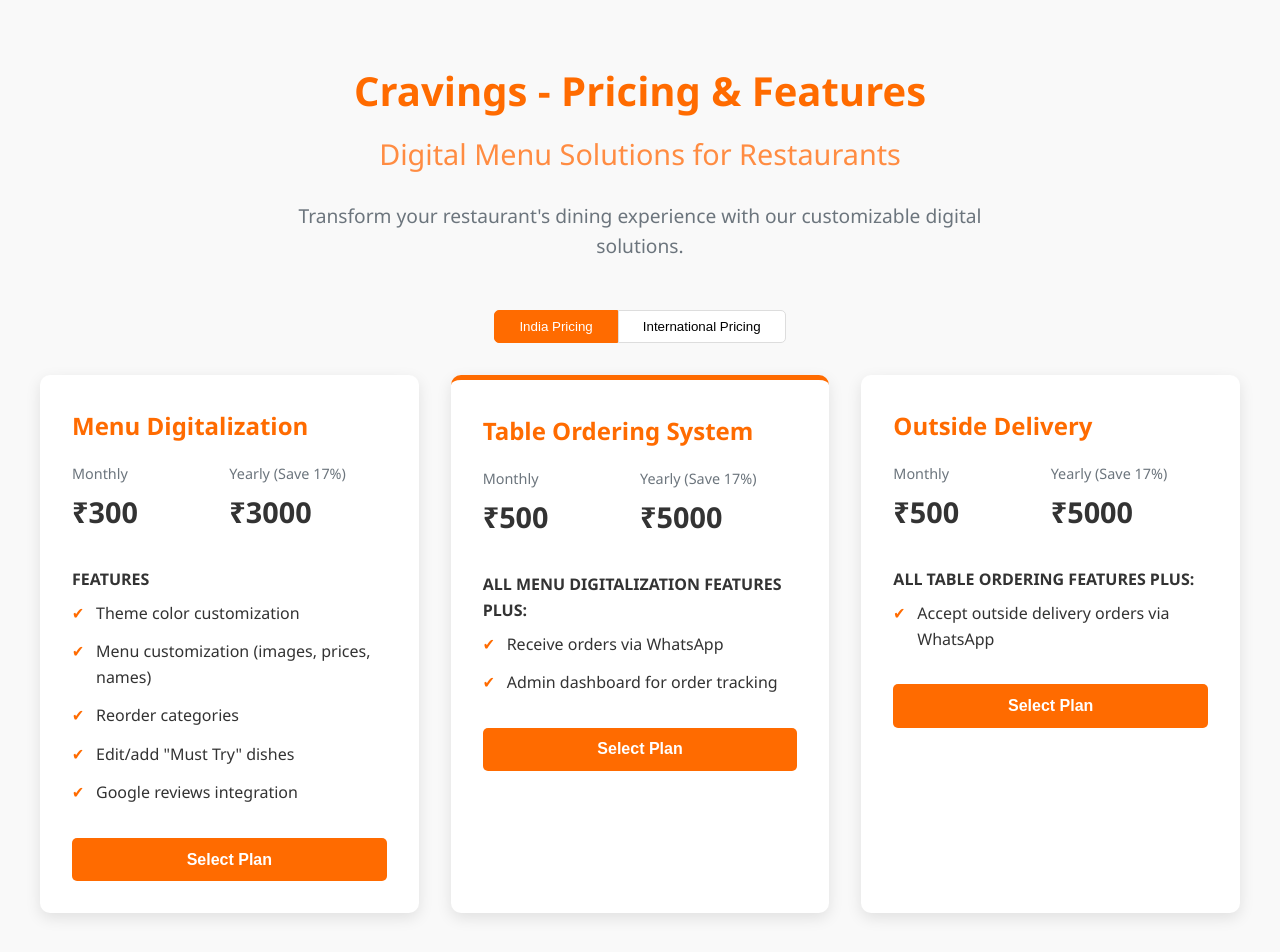
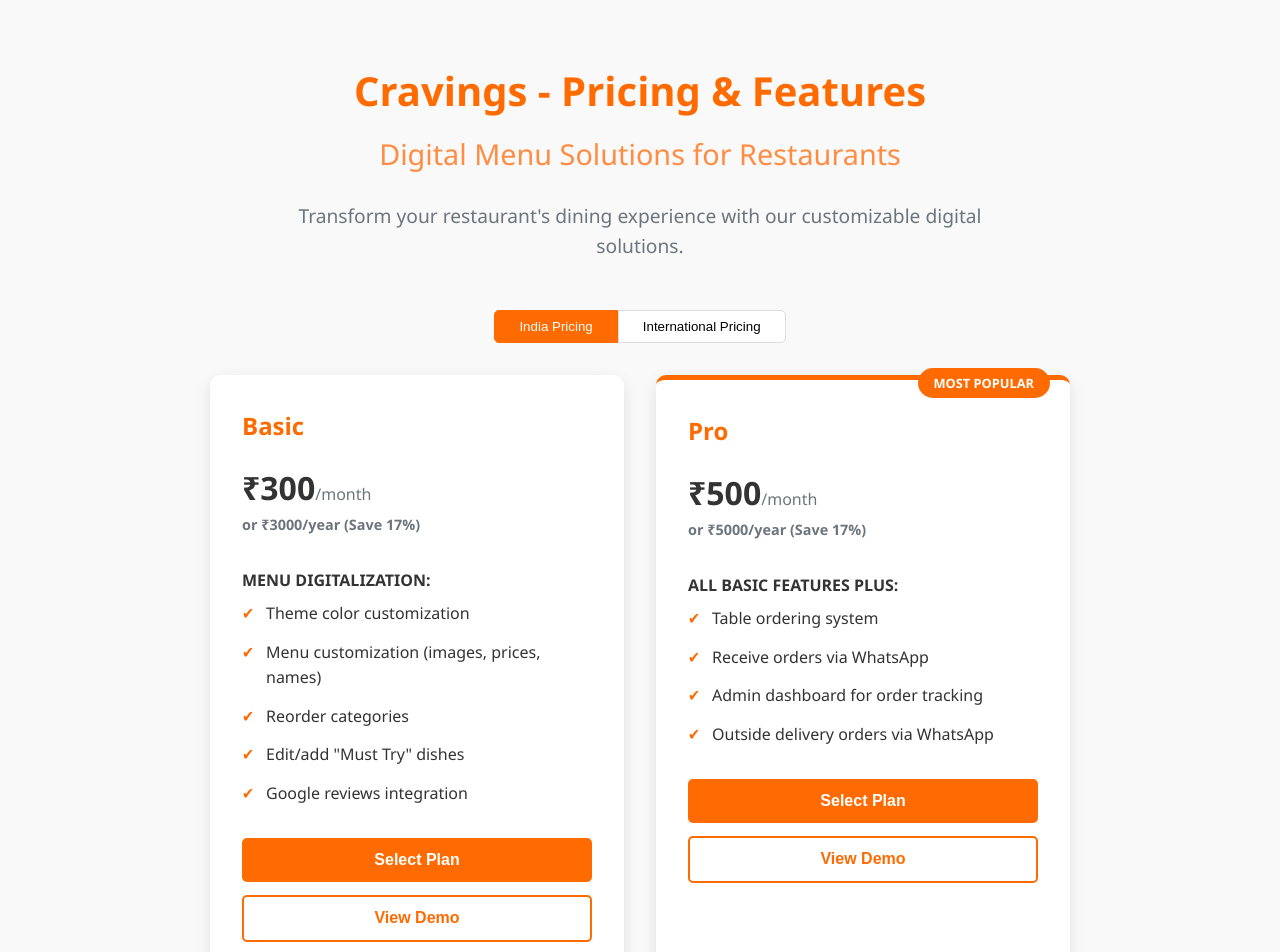
Before and after one commit to Thrisha1/cravings_pricing, a plain HTML site: page index.html in a window 1280 px wide. Shown: the top 952 px of the page. Drawn offline with Linux system fonts and the light colour scheme.

Commit message:
Initial commit of index.html for digital menu solutions

```diff
--- a/index.html
+++ b/index.html
@@ -76,6 +76,23 @@
             transform: translateY(-10px);
         }
 
+        .pro-card {
+            border-top: 5px solid var(--primary);
+            position: relative;
+        }
+
+        .popular-badge {
+            position: absolute;
+            top: -12px;
+            right: 20px;
+            background-color: var(--primary);
+            color: white;
+            padding: 0.3rem 1rem;
+            border-radius: 20px;
+            font-size: 0.8rem;
+            font-weight: bold;
+        }
+
         .plan-name {
             font-size: 1.5rem;
             font-weight: 700;
@@ -84,29 +101,25 @@
         }
 
         .price-container {
-            display: flex;
-            justify-content: space-between;
             margin: 1rem 0;
         }
 
-        .price-box {
-            flex: 1;
-        }
-
-        .price-label {
-            font-size: 0.9rem;
-            color: var(--gray);
-            margin-bottom: 0.3rem;
-        }
-
         .price {
-            font-size: 1.8rem;
+            font-size: 2rem;
             font-weight: 700;
         }
 
+        .price small {
+            font-size: 1rem;
+            font-weight: 400;
+            color: var(--gray);
+        }
+
         .annual-price {
+            color: var(--gray);
             font-size: 0.9rem;
-            color: var(--gray);
+            margin-bottom: 1.5rem;
+            font-weight: 700;
         }
 
         .features {
@@ -149,6 +162,12 @@
             font-weight: 700;
         }
 
+        .btn-group {
+            display: flex;
+            flex-direction: column;
+            gap: 0.8rem;
+        }
+
         .select-btn {
             background-color: var(--primary);
             color: white;
@@ -164,6 +183,23 @@
 
         .select-btn:hover {
             background-color: #e05d00;
+        }
+
+        .demo-btn {
+            background-color: white;
+            color: var(--primary);
+            border: 2px solid var(--primary);
+            padding: 0.8rem 2rem;
+            border-radius: 5px;
+            font-size: 1rem;
+            font-weight: 600;
+            cursor: pointer;
+            width: 100%;
+            transition: all 0.3s;
+        }
+
+        .demo-btn:hover {
+            background-color: var(--light);
         }
 
         .country-toggle {
@@ -220,22 +256,16 @@
         </div>
 
         <div class="pricing-container" id="india-pricing">
-            <!-- Menu Digitalization - India -->
+            <!-- Basic Plan - India -->
             <div class="pricing-card">
-                <div class="plan-name">Menu Digitalization</div>
+                <div class="plan-name">Basic</div>
                 <div class="price-container">
-                    <div class="price-box">
-                        <div class="price-label">Monthly</div>
-                        <div class="price">₹300</div>
-                    </div>
-                    <div class="price-box">
-                        <div class="price-label">Yearly (Save 17%)</div>
-                        <div class="price">₹3000</div>
-                    </div>
+                    <div class="price">₹300<small>/month</small></div>
+                    <div class="annual-price">or ₹3000/year (Save 17%)</div>
                 </div>
 
                 <div class="features">
-                    <div class="feature-category">FEATURES</div>
+                    <div class="feature-category">MENU DIGITALIZATION:</div>
                     <div class="feature-item">Theme color customization</div>
                     <div class="feature-item">Menu customization (images, prices, names)</div>
                     <div class="feature-item">Reorder categories</div>
@@ -243,72 +273,47 @@
                     <div class="feature-item">Google reviews integration</div>
                 </div>
 
-                <button class="select-btn" onclick="sendWhatsAppMessage('Menu Digitalization', '₹300/month or ₹3000/year', 'India')">Select Plan</button>
+                <div class="btn-group">
+                    <button class="select-btn" onclick="sendWhatsAppMessage('Basic Plan', '₹300/month or ₹3000/year', 'India')">Select Plan</button>
+                    <button class="demo-btn" onclick="window.open('https://www.cravings.live/hotels/40f5bf48-cd08-4cab-bd42-85441ef12431', '_blank')">View Demo</button>
+                </div>
             </div>
 
-            <!-- Table Ordering System - India -->
-            <div class="pricing-card" style="border-top: 5px solid var(--primary);">
-                <div class="plan-name">Table Ordering System</div>
+            <!-- Pro Plan - India -->
+            <div class="pricing-card pro-card">
+                <div class="popular-badge">MOST POPULAR</div>
+                <div class="plan-name">Pro</div>
                 <div class="price-container">
-                    <div class="price-box">
-                        <div class="price-label">Monthly</div>
-                        <div class="price">₹500</div>
-                    </div>
-                    <div class="price-box">
-                        <div class="price-label">Yearly (Save 17%)</div>
-                        <div class="price">₹5000</div>
-                    </div>
+                    <div class="price">₹500<small>/month</small></div>
+                    <div class="annual-price">or ₹5000/year (Save 17%)</div>
                 </div>
 
                 <div class="features">
-                    <div class="feature-category">ALL MENU DIGITALIZATION FEATURES PLUS:</div>
+                    <div class="feature-category">ALL BASIC FEATURES PLUS:</div>
+                    <div class="feature-item">Table ordering system</div>
                     <div class="feature-item">Receive orders via WhatsApp</div>
                     <div class="feature-item">Admin dashboard for order tracking</div>
+                    <div class="feature-item">Outside delivery orders via WhatsApp</div>
                 </div>
 
-                <button class="select-btn" onclick="sendWhatsAppMessage('Table Ordering System', '₹500/month or ₹5000/year', 'India')">Select Plan</button>
-            </div>
-
-            <!-- Outside Delivery - India -->
-            <div class="pricing-card">
-                <div class="plan-name">Outside Delivery</div>
-                <div class="price-container">
-                    <div class="price-box">
-                        <div class="price-label">Monthly</div>
-                        <div class="price">₹500</div>
-                    </div>
-                    <div class="price-box">
-                        <div class="price-label">Yearly (Save 17%)</div>
-                        <div class="price">₹5000</div>
-                    </div>
+                <div class="btn-group">
+                    <button class="select-btn" onclick="sendWhatsAppMessage('Pro Plan', '₹500/month or ₹5000/year', 'India')">Select Plan</button>
+                    <button class="demo-btn" onclick="window.open('https://www.cravings.live/hotels/373a15f9-9c58-4e34-ae07-b272e578928f', '_blank')">View Demo</button>
                 </div>
-
-                <div class="features">
-                    <div class="feature-category">ALL TABLE ORDERING FEATURES PLUS:</div>
-                    <div class="feature-item">Accept outside delivery orders via WhatsApp</div>
-                </div>
-
-                <button class="select-btn" onclick="sendWhatsAppMessage('Outside Delivery', '₹500/month or ₹5000/year', 'India')">Select Plan</button>
             </div>
         </div>
 
         <div class="pricing-container" id="international-pricing" style="display: none;">
-            <!-- Menu Digitalization - International -->
+            <!-- Basic Plan - International -->
             <div class="pricing-card">
-                <div class="plan-name">Menu Digitalization</div>
+                <div class="plan-name">Basic</div>
                 <div class="price-container">
-                    <div class="price-box">
-                        <div class="price-label">Monthly</div>
-                        <div class="price">$12</div>
-                    </div>
-                    <div class="price-box">
-                        <div class="price-label">Yearly (Save 17%)</div>
-                        <div class="price">$120</div>
-                    </div>
+                    <div class="price">₹900<small>/month</small></div>
+                    <div class="annual-price">or ₹10000/year (Save 17%)</div>
                 </div>
 
                 <div class="features">
-                    <div class="feature-category">FEATURES</div>
+                    <div class="feature-category">MENU DIGITALIZATION:</div>
                     <div class="feature-item">Theme color customization</div>
                     <div class="feature-item">Menu customization (images, prices, names)</div>
                     <div class="feature-item">Reorder categories</div>
@@ -316,52 +321,33 @@
                     <div class="feature-item">Google reviews integration</div>
                 </div>
 
-                <button class="select-btn" onclick="sendWhatsAppMessage('Menu Digitalization', '$12/month or $120/year', 'International')">Select Plan</button>
+                <div class="btn-group">
+                    <button class="select-btn" onclick="sendWhatsAppMessage('Basic Plan', '$12/month or $120/year', 'International')">Select Plan</button>
+                    <button class="demo-btn" onclick="window.open('https://www.cravings.live/hotels/40f5bf48-cd08-4cab-bd42-85441ef12431', '_blank')">View Demo</button>
+                </div>
             </div>
 
-            <!-- Table Ordering System - International -->
-            <div class="pricing-card" style="border-top: 5px solid var(--primary);">
-                <div class="plan-name">Table Ordering System</div>
+            <!-- Pro Plan - International -->
+            <div class="pricing-card pro-card">
+                <div class="popular-badge">MOST POPULAR</div>
+                <div class="plan-name">Pro</div>
                 <div class="price-container">
-                    <div class="price-box">
-                        <div class="price-label">Monthly</div>
-                        <div class="price">$12</div>
-                    </div>
-                    <div class="price-box">
-                        <div class="price-label">Yearly (Save 17%)</div>
-                        <div class="price">$120</div>
-                    </div>
+                    <div class="price">₹900<small>/month</small></div>
+                    <div class="annual-price">or ₹10000/year (Save 17%)</div>
                 </div>
 
                 <div class="features">
-                    <div class="feature-category">ALL MENU DIGITALIZATION FEATURES PLUS:</div>
+                    <div class="feature-category">ALL BASIC FEATURES PLUS:</div>
+                    <div class="feature-item">Table ordering system</div>
                     <div class="feature-item">Receive orders via WhatsApp</div>
                     <div class="feature-item">Admin dashboard for order tracking</div>
+                    <div class="feature-item">Outside delivery orders via WhatsApp</div>
                 </div>
 
-                <button class="select-btn" onclick="sendWhatsAppMessage('Table Ordering System', '$12/month or $120/year', 'International')">Select Plan</button>
-            </div>
-
-            <!-- Outside Delivery - International -->
-            <div class="pricing-card">
-                <div class="plan-name">Outside Delivery</div>
-                <div class="price-container">
-                    <div class="price-box">
-                        <div class="price-label">Monthly</div>
-                        <div class="price">$12</div>
-                    </div>
-                    <div class="price-box">
-                        <div class="price-label">Yearly (Save 17%)</div>
-                        <div class="price">$120</div>
-                    </div>
+                <div class="btn-group">
+                    <button class="select-btn" onclick="sendWhatsAppMessage('Pro Plan', '$12/month or $120/year', 'International')">Select Plan</button>
+                    <button class="demo-btn" onclick="window.open('https://www.cravings.live/hotels/373a15f9-9c58-4e34-ae07-b272e578928f', '_blank')">View Demo</button>
                 </div>
-
-                <div class="features">
-                    <div class="feature-category">ALL TABLE ORDERING FEATURES PLUS:</div>
-                    <div class="feature-item">Accept outside delivery orders via WhatsApp</div>
-                </div>
-
-                <button class="select-btn" onclick="sendWhatsAppMessage('Outside Delivery', '$12/month or $120/year', 'International')">Select Plan</button>
             </div>
         </div>
 
@@ -387,7 +373,7 @@
 
         function sendWhatsAppMessage(planName, price, region) {
             const phoneNumber = "+918590115462";
-            const message = `Hi Cravings Team,%0A%0AI'm interested in your ${planName} plan (${region}).%0A%0APlan: ${planName}%0APrice: ${price}%0ARegion: ${region}%0A%0APlease contact me with more details.`;
+            const message = `Hi Cravings Team,%0A%0AI'm interested in your ${planName} (${region}).%0A%0APlan: ${planName}%0APrice: ${price}%0ARegion: ${region}%0A%0APlease contact me with more details.`;
 
             const whatsappUrl = `https://wa.me/${phoneNumber}?text=${message}`;
             window.open(whatsappUrl, '_blank');
```
